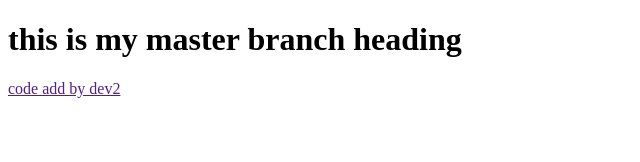
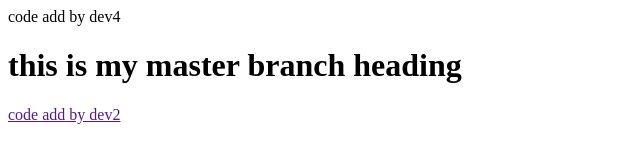
Before and after one commit to afzal151426/afzalGFGmernAssignment, a plain HTML site: page index.html in a window 1280 px wide. Shown: the whole page, without its empty margins (0-640 px from the left). Drawn offline with Linux system fonts and the light colour scheme.

Commit message:
first commit by dev4

```diff
--- a/index.html
+++ b/index.html
@@ -6,6 +6,7 @@
     <title>Document</title>
   </head>
   <body>
+    <nav>code add by dev4</nav>
     <h1>this is my master branch heading</h1>
     <a href="">code add by dev2 </a>
   </body>
```
